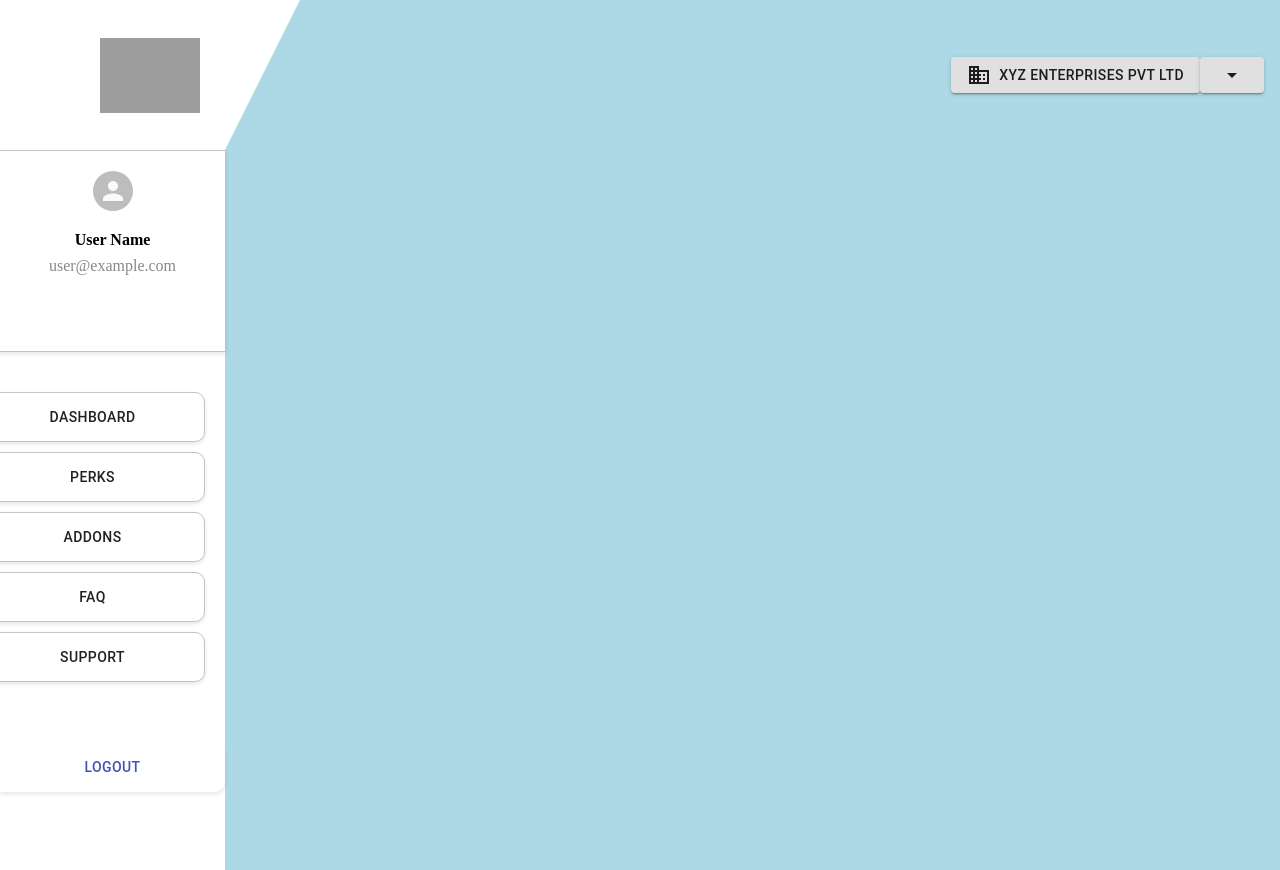
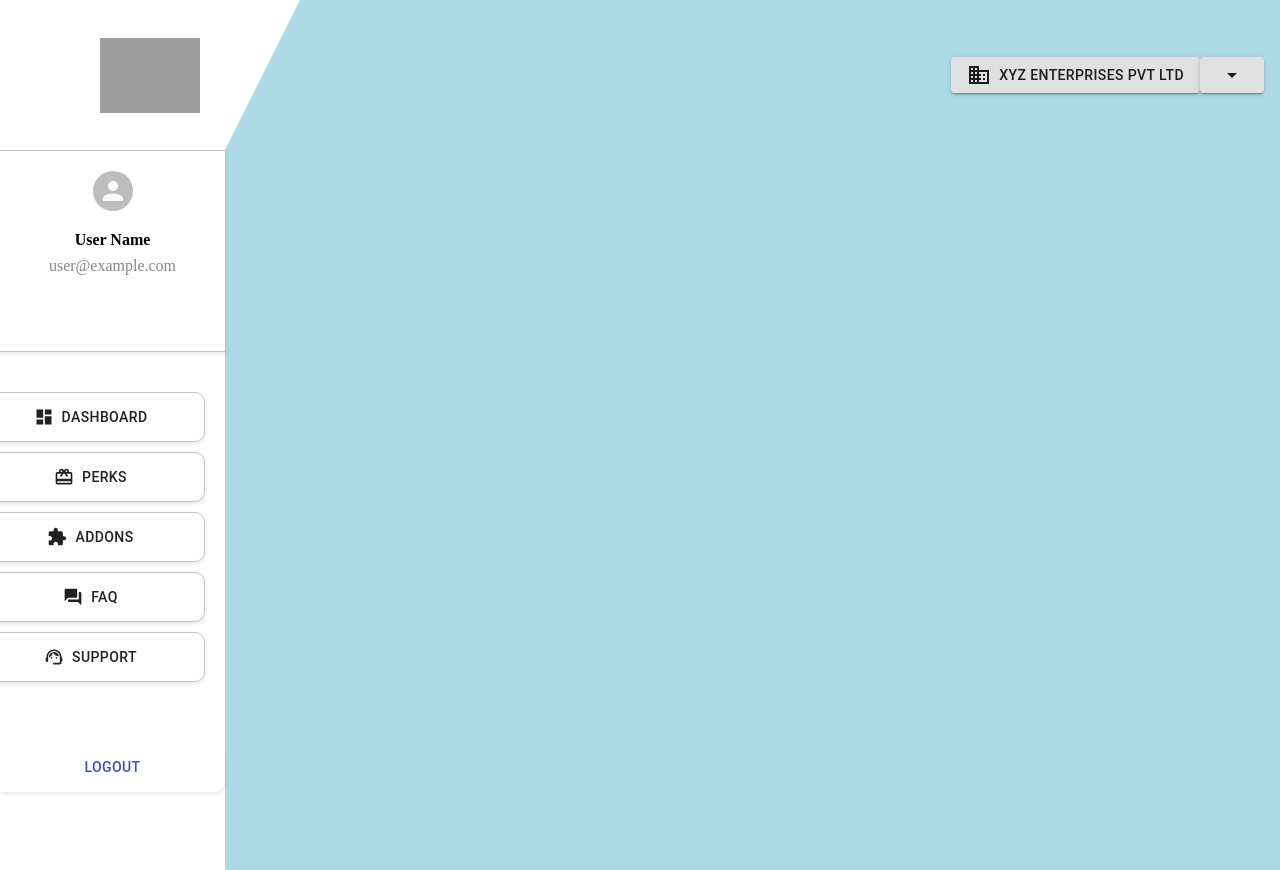
Before and after one commit to muhammedjavis/hosting, a React (Vite) app: page / in a window 1280 px wide. Built offline with nearby package versions, Linux system fonts and the light colour scheme; grey boxes are pictures that could not be loaded.

Commit message:
Added Icons for the Navigation

```diff
--- a/package.json
+++ b/package.json
@@ -14,6 +14,7 @@
     "@emotion/styled": "^11.11.0",
     "@material-ui/core": "^4.12.4",
     "@material-ui/icons": "^4.11.3",
+    "@mui/icons-material": "^5.15.0",
     "@mui/material": "^5.15.0",
     "react": "^18.2.0",
     "react-dom": "^18.2.0",
--- a/src/components/Navigation.jsx
+++ b/src/components/Navigation.jsx
@@ -2,16 +2,21 @@ import { Button } from '@material-ui/core';
 import Avatar from '@material-ui/core/Avatar';
 import classes from './Navigation.module.css';
 import { NavLink, useLocation } from 'react-router-dom';
+import DashboardIcon from '@mui/icons-material/Dashboard';
+import ExtensionIcon from '@mui/icons-material/Extension';
+import QuestionAnswerIcon from '@mui/icons-material/QuestionAnswer';
+import SupportAgentIcon from '@mui/icons-material/SupportAgent';
+import RedeemIcon from '@mui/icons-material/Redeem';
 
 const Navigation = () => {
   const location = useLocation();
 
   const navigationItems = [
-    { label: 'Dashboard', url: '/dashboard' },
-    { label: 'Perks', url: '#' },
-    { label: 'Addons', url: '#' },
-    { label: 'FAQ', url: '#' },
-    { label: 'Support', url: '#' },
+    { label: 'Dashboard', url: '/dashboard', icon: <DashboardIcon /> },
+    { label: 'Perks', url: '#', icon: <RedeemIcon /> },
+    { label: 'Addons', url: '#', icon: <ExtensionIcon /> },
+    { label: 'FAQ', url: '#', icon: <QuestionAnswerIcon /> },
+    { label: 'Support', url: '#', icon: <SupportAgentIcon /> },
   ];
 
   return (
@@ -45,6 +50,7 @@ const Navigation = () => {
               height: '100%',
               borderRadius: '0 10px 10px 0',
             }}
+            startIcon={item.icon}
           >
             {item.label}
           </Button>
```
Also changed, not shown: 1 other file (tests, documents, lock files or other folders).
